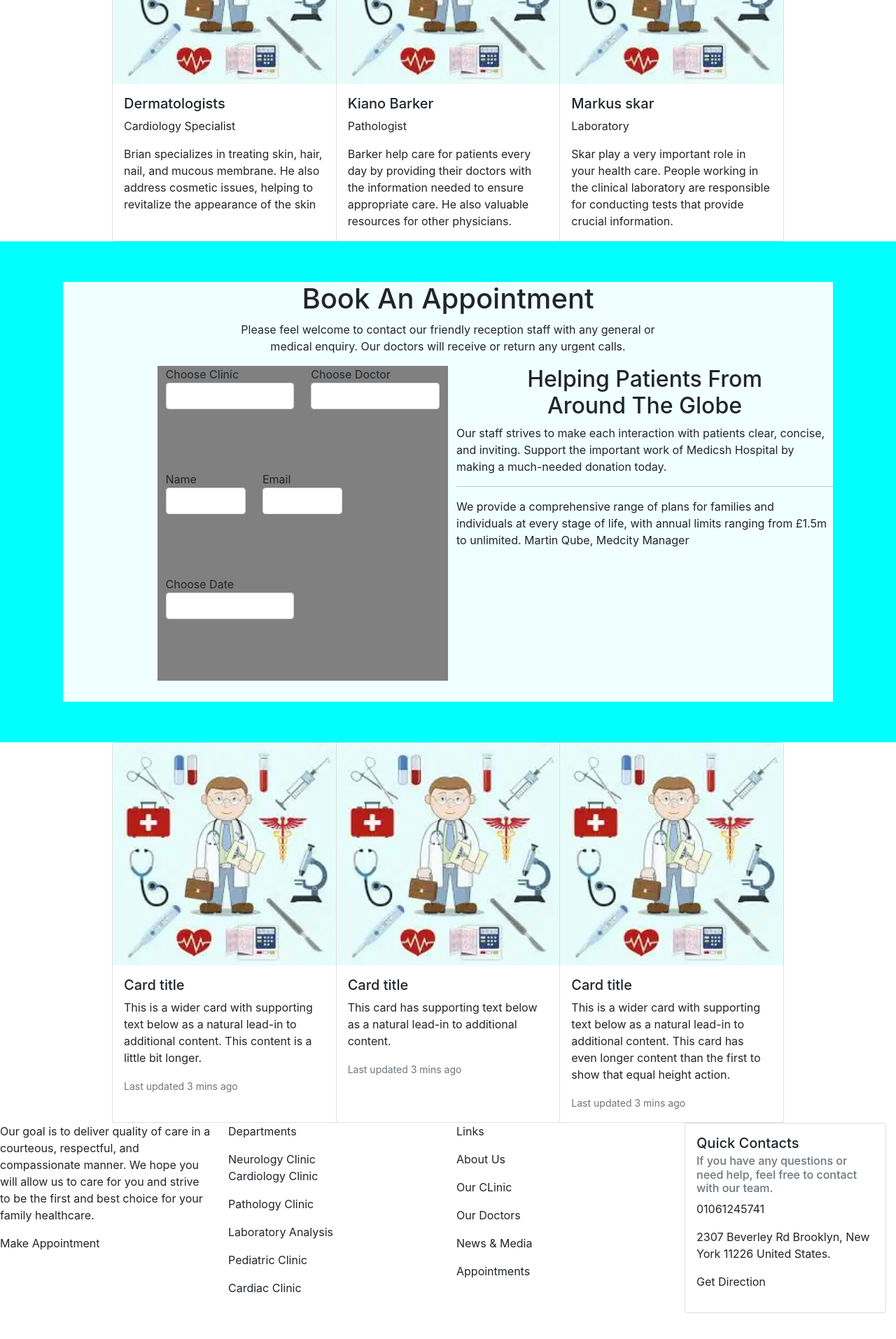
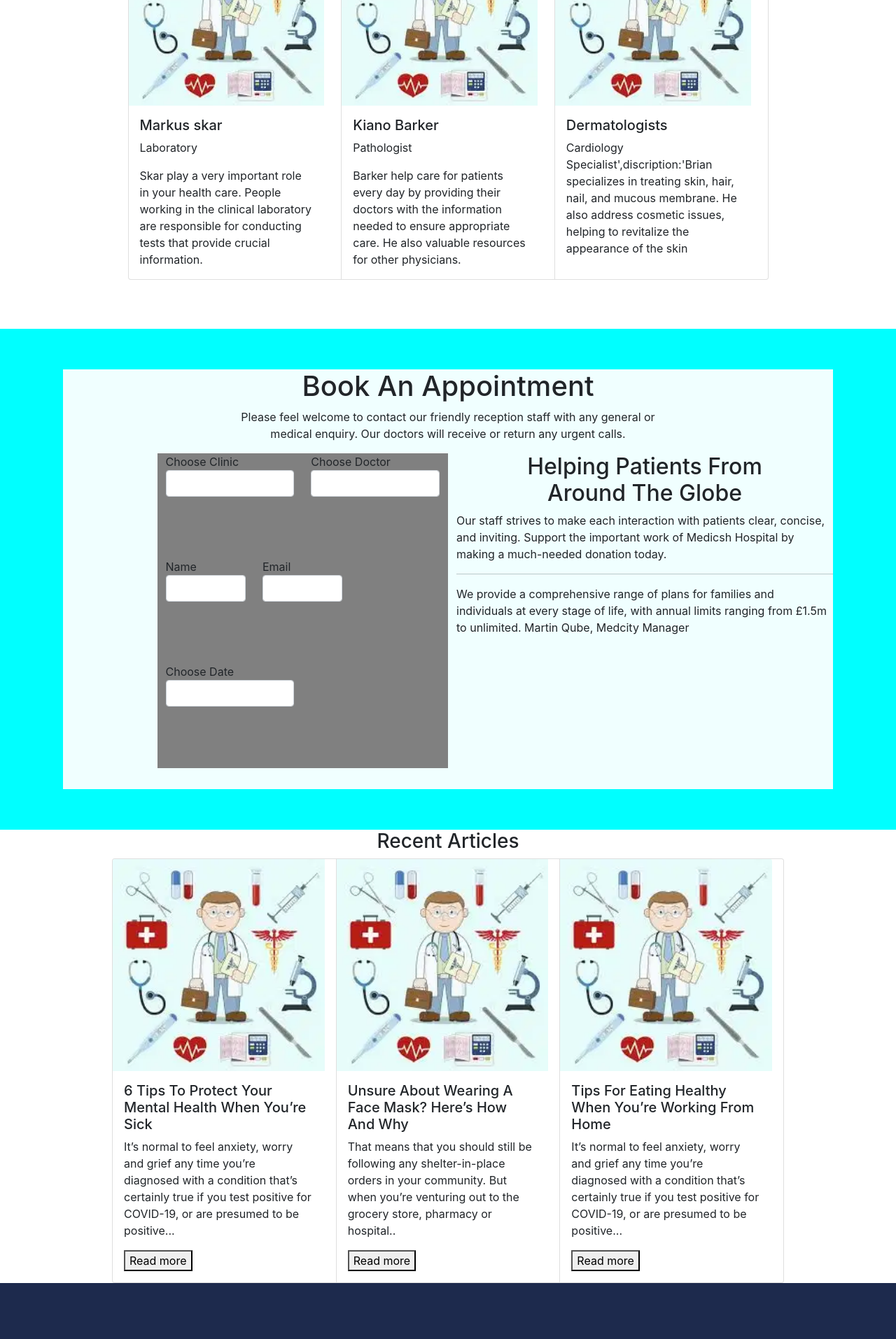
Before and after one commit to Swapno5896/Medical-Care-Client, a React (Create React App) app: page / in a window 1280 px wide. Shown: the part 580-2494 px from the top of the page at 70% size. Before the commit the page ends 2457 px from the top, so only its background shows below. Built offline with nearby package versions, Linux system fonts and the light colour scheme.

Commit message:
home page desigm is almost done

```diff
--- /dev/null
+++ b/src/components/Home/ArticalCard/ArticalCard.js
@@ -0,0 +1,17 @@
+import React from "react";
+
+const ArticalCard = (props) => {
+  const { img, title, description } = props.ar;
+  return (
+    <div className="card pe-3">
+      <img src={img} className="card-img-top" alt="..." />
+      <div className="card-body">
+        <h5 className="card-title">{title}</h5>
+        <p className="card-text">{description}</p>
+        <button>Read more</button>{" "}
+      </div>
+    </div>
+  );
+};
+
+export default ArticalCard;
--- a/src/components/Home/Articles/Articles.tsx
+++ b/src/components/Home/Articles/Articles.tsx
@@ -1,34 +1,30 @@
 import React from 'react';
 import img1 from '../../../images/c-2.png'
+import ArticalCard from '../ArticalCard/ArticalCard';
 const Articles = () => {
+
+    const fakeArtical = [
+        { img: img1, title: '6 Tips To Protect Your Mental Health When You’re Sick', description: 'It’s normal to feel anxiety, worry and grief any time you’re diagnosed with a condition that’s certainly true if you test positive for COVID-19, or are presumed to be positive...' },
+        { img: img1, title: 'Unsure About Wearing A Face Mask? Here’s How And Why', description: 'That means that you should still be following any shelter-in-place orders in your community. But when you’re venturing out to the grocery store, pharmacy or hospital..' },
+        { img: img1, title: 'Tips For Eating Healthy When You’re Working From Home', description: 'It’s normal to feel anxiety, worry and grief any time you’re diagnosed with a condition that’s certainly true if you test positive for COVID-19, or are presumed to be positive...' },
+
+    ]
     return (
-        <div className='d-flex justify-content-center'>
-            <div className='w-75'>
-                <div className="card-group">
-                    <div className="card">
-                        <img src={img1} className="card-img-top" alt="..." />
-                        <div className="card-body">
-                            <h5 className="card-title">Card title</h5>
-                            <p className="card-text">This is a wider card with supporting text below as a natural lead-in to additional content. This content is a little bit longer.</p>
-                            <p className="card-text"><small className="text-muted">Last updated 3 mins ago</small></p>
-                        </div>
+        <div>
+            <h3 className='text-center'>Recent Articles</h3>
+
+            <div className='d-flex justify-content-center'>
+                <div className='w-75'>
+                    <div className="card-group">
+
+                        {
+                            fakeArtical.map(ar => <ArticalCard ar={ar}></ArticalCard>)
+                        }
+
                     </div>
-                    <div className="card">
-                        <img src={img1} className="card-img-top" alt="..." />    <div className="card-body">
-                            <h5 className="card-title">Card title</h5>
-                            <p className="card-text">This card has supporting text below as a natural lead-in to additional content.</p>
-                            <p className="card-text"><small className="text-muted">Last updated 3 mins ago</small></p>
-                        </div>
-                    </div>
-                    <div className="card">
-                        <img src={img1} className="card-img-top" alt="..." />    <div className="card-body">
-                            <h5 className="card-title">Card title</h5>
-                            <p className="card-text">This is a wider card with supporting text below as a natural lead-in to additional content. This card has even longer content than the first to show that equal height action.</p>
-                            <p className="card-text"><small className="text-muted">Last updated 3 mins ago</small></p>
-                        </div>
-                    </div>
-                </div>
-            </div>     </div>
+                </div>     </div>
+
+        </div>
     );
 };
 
--- a/src/components/Home/Doctors/Doctors.tsx
+++ b/src/components/Home/Doctors/Doctors.tsx
@@ -1,39 +1,31 @@
 import React from 'react';
 import img1 from '../../../images/c-2.png'
+import DoctorsCard from '../DoctorsCard/DoctorsCard';
 const Doctors = () => {
+    const fakeDoctors = [
+        {
+            img: img1, name: 'Markus skar', speciality: 'Laboratory', discription: `Skar play a very important role in your health care. People working in the
+        clinical laboratory are responsible for conducting tests that provide crucial information.`},
+        {
+            img: img1, name: 'Kiano Barker', speciality: 'Pathologist', discription: `Barker help care for patients every day by providing their doctors with the
+        information needed to ensure appropriate care. He also valuable resources for other physicians.`},
+        {
+            img: img1, name: 'Dermatologists', speciality: `Cardiology Specialist',discription:'Brian specializes in treating skin, hair, nail, and mucous membrane. He also
+        address cosmetic issues, helping to revitalize the appearance of the skin`},
+    ]
     return (
-        <div>
+        <div style={{ margin: '70px 30px' }}>
             <h1 className='text-center'>Meet Our Doctors</h1>
             <p className='text-center'>Our administration and support staff all have exceptional people skills and <br /> trained to assist you with all medical enquiries.</p>
             <div className='d-flex justify-content-center'>
 
                 <div className='w-75'>
                     <div className="card-group">
-                        <div className="card">
-                            <img src={img1} className="card-img-top" alt="..." />
-                            <div className="card-body">
-                                <h5 className="card-title">Dermatologists</h5>
-                                <p className="card-text">Cardiology Specialist</p>
-                                <p className="card-text">Brian specializes in treating skin, hair, nail, and mucous membrane. He also
-                                    address cosmetic issues, helping to revitalize the appearance of the skin</p>
-                            </div>
-                        </div>
-                        <div className="card">
-                            <img src={img1} className="card-img-top" alt="..." />    <div className="card-body">
-                                <h5 className="card-title">Kiano Barker</h5>
-                                <p className="card-text">Pathologist </p>
-                                <p className="card-text">Barker help care for patients every day by providing their doctors with the
-                                    information needed to ensure appropriate care. He also valuable resources for other physicians.</p>
-                            </div>
-                        </div>
-                        <div className="card">
-                            <img src={img1} className="card-img-top" alt="..." />    <div className="card-body">
-                                <h5 className="card-title">Markus skar</h5>
-                                <p className="card-text">Laboratory</p>
-                                <p className="card-text">Skar play a very important role in your health care. People working in the
-                                    clinical laboratory are responsible for conducting tests that provide crucial information.</p>
-                            </div>
-                        </div>
+
+
+                        {
+                            fakeDoctors.map(doctor => <DoctorsCard doctor={doctor}></DoctorsCard>)
+                        }
                     </div>
                 </div>   </div>
         </div>
--- /dev/null
+++ b/src/components/Home/DoctorsCard/DoctorsCard.js
@@ -0,0 +1,17 @@
+import React from "react";
+
+const DoctorsCard = (props) => {
+  const { img, name, speciality, discription } = props.doctor;
+  return (
+    <div className="card pe-4">
+      <img src={img} className="card-img-top" alt="..." />
+      <div className="card-body">
+        <h5 className="card-title">{name}</h5>
+        <p className="card-text">{speciality}</p>
+        <p className="card-text">{discription}</p>
+      </div>
+    </div>
+  );
+};
+
+export default DoctorsCard;
--- /dev/null
+++ b/src/components/Home/Footer/Footer.css
@@ -0,0 +1,9 @@
+.footer-container {
+  background-color: #1d2a4d;
+  color: white;
+  padding: 82px 20px;
+}
+#footer-card {
+  background-color: rgb(245, 236, 236);
+  color: rgb(21, 131, 228);
+}
--- a/src/components/Home/Footer/Footer.js
+++ b/src/components/Home/Footer/Footer.js
@@ -1,10 +1,11 @@
 import React from "react";
-
+import "./Footer.css";
 const Footer = () => {
   return (
-    <div>
+    <div className="footer-container">
       <div className="row">
-        <div className="col-md-3">
+        <div className="col-md-3 offset-md-1">
+          <h2>Medcity</h2>
           <p>
             Our goal is to deliver quality of care in a courteous, respectful,
             and compassionate manner. We hope you will allow us to care for you
@@ -13,7 +14,7 @@ const Footer = () => {
           </p>
           <p>Make Appointment</p>
         </div>
-        <div className="col-md-3">
+        <div className="col-md-2">
           <p>Departments</p>
           Neurology Clinic
           <p>Cardiology Clinic</p>
@@ -22,7 +23,7 @@ const Footer = () => {
           <p>Pediatric Clinic</p>
           <p>Cardiac Clinic</p>
         </div>
-        <div className="col-md-3">
+        <div className="col-md-2">
           <p> Links</p>
           <p>About Us</p>
           <p>Our CLinic</p>
@@ -30,8 +31,8 @@ const Footer = () => {
           <p>News & Media</p>
           <p>Appointments</p>
         </div>
-        <div className="col-md-3">
-          <div class="card" style={{ width: "18rem" }}>
+        <div className="col-md-4">
+          <div id="footer-card" class="card" style={{ width: "24rem" }}>
             <div class="card-body">
               <h5 class="card-title">Quick Contacts</h5>
               <h6 class="card-subtitle mb-2 text-muted">
```
